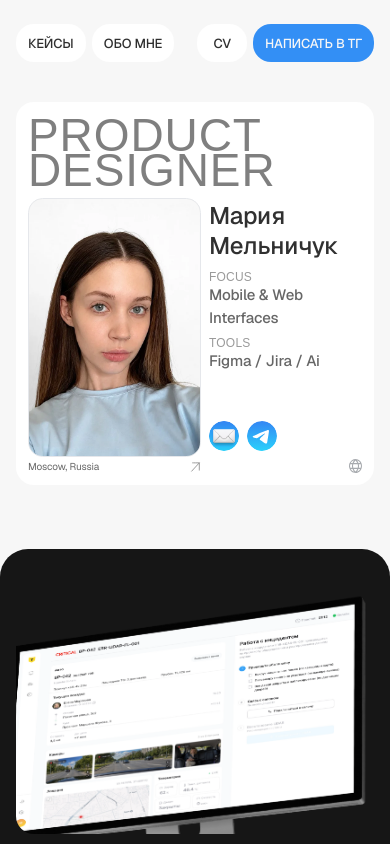
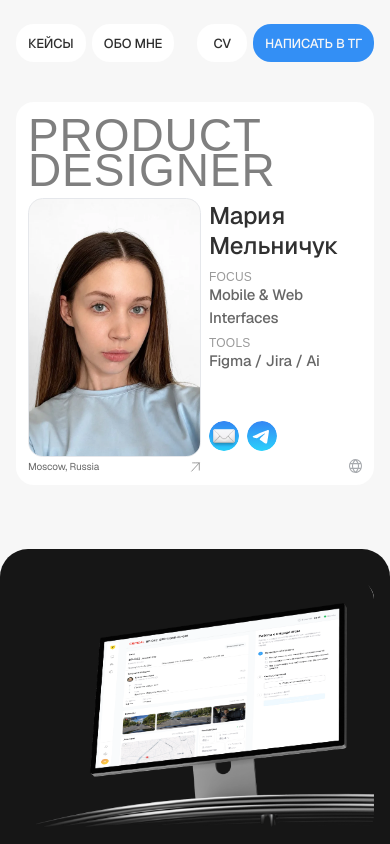
Before and after one commit to MariMel9212/portfolio, a Next.js app: page / in a window 390 px wide. Shown: the top 844 px of the page. Built offline with nearby package versions, Linux system fonts and the light colour scheme; a web font is replaced by a local one.

Commit message:
Show the full width of the first case cover.
Stop cropping the monitor on the left and right inside the mobile frame.

Co-authored-by: leomel9922 <leomel9922@proton.me>

```diff
--- a/src/components/cases/cases-section.tsx
+++ b/src/components/cases/cases-section.tsx
@@ -28,11 +28,10 @@ export function CasesSection() {
 function MobileTaxiCard() {
   return (
     <article className="case-card flex flex-col gap-6">
-      <div className="relative w-full overflow-hidden rounded-2xl" style={{ aspectRatio: "358 / 253" }}>
+      <div className="overflow-hidden rounded-2xl">
         <img
           alt="Мониторинг беспилотного автопарка"
-          className="case-cover absolute max-w-none object-cover"
-          style={{ left: "-34%", top: "-2%", width: "142.34%", height: "134.29%" }}
+          className="case-cover h-auto w-full"
           src={asset("/figma/cover-taxi.webp")}
         />
       </div>
```
